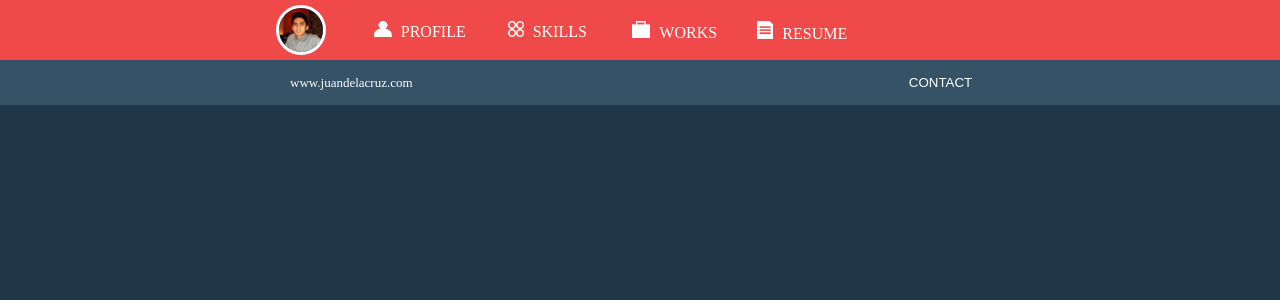
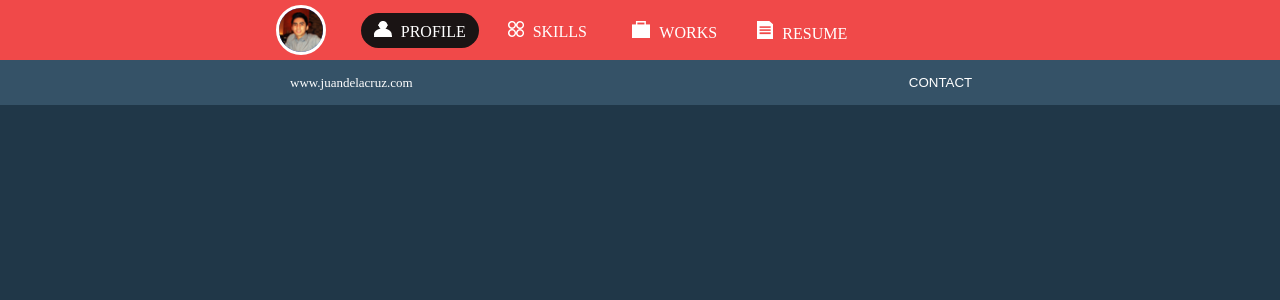
Before and after one commit to MaksLazarchuk/my-portfolio, a React (Create React App) app: page / in a window 1280 px wide. Shown: the top 300 px of the page. Built offline with nearby package versions, Linux system fonts and the light colour scheme.

Commit message:
active link

```diff
--- a/src/App.css
+++ b/src/App.css
@@ -3,3 +3,6 @@ body {
   padding: 0;
   background-color: #203748;
 }
+.series {
+  color: red;
+}
--- a/src/App.js
+++ b/src/App.js
@@ -13,7 +13,7 @@ function App() {
 
   return (
     <div>
-      <Header changeActivePages={changeActivePages} />
+      <Header changeActivePages={changeActivePages} activePages={activePages} />
       {pages[activePages]}
       <Footer />
     </div>
--- a/src/components/header/Header.css
+++ b/src/components/header/Header.css
@@ -47,3 +47,6 @@
 .link-box img {
   padding-right: 9px;
 }
+.active {
+  background-color: rgb(26, 20, 20);
+}
--- a/src/components/header/Header.js
+++ b/src/components/header/Header.js
@@ -5,7 +5,7 @@ import circles from "../../media/circles.png";
 import bag from "../../media/bag.png";
 import docu from "../../media/docu.png";
 
-function Header({ changeActivePages }) {
+function Header({ changeActivePages, activePages }) {
   return (
     <div className="App">
       <header id="App-header">
@@ -16,7 +16,11 @@ function Header({ changeActivePages }) {
             </a>
           </div>
           <div className="links">
-            <div className="profile link-box">
+            <div
+              className={
+                "profile link-box" + (activePages === 0 ? " active" : "")
+              }
+            >
               <a href="#" onClick={() => changeActivePages(0)}>
                 <img src={user} alt="user" />
                 PROFILE
```
Also changed, not shown: 1 other file (tests, documents, lock files or other folders).
